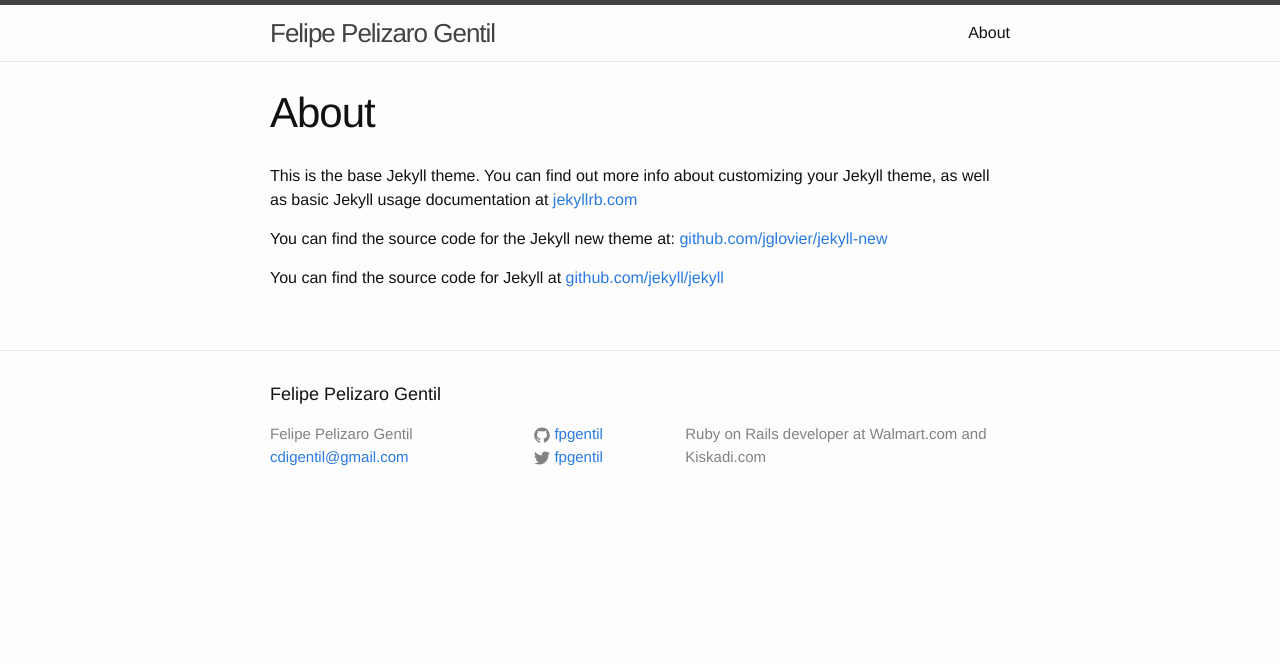
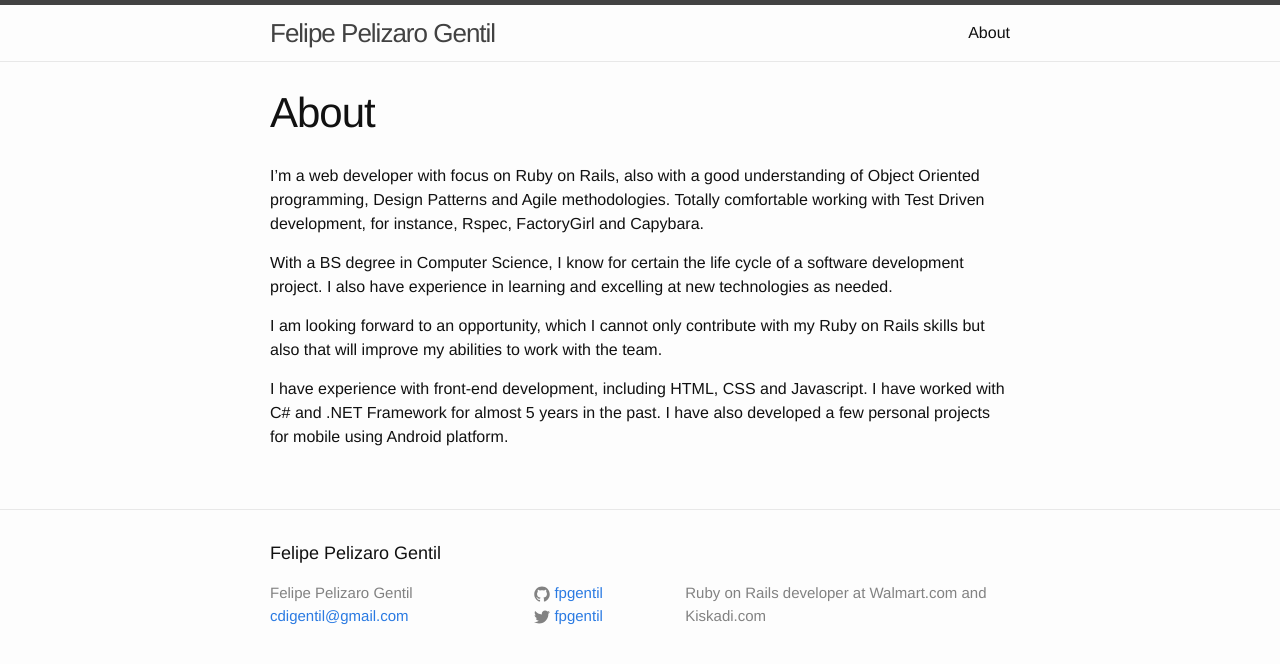
Before and after one commit to fpgentil/fpgentil.github.io, a Jekyll site: the page built from about.md, in a window 1280 px wide. Shown: the top 664 px of the page. Built offline with Jekyll 4.4.1, drawn with Linux system fonts in a browser that asks for light colours.

Commit message:
Add about text

```diff
--- a/about.md
+++ b/about.md
@@ -4,8 +4,10 @@ title: About
 permalink: /about/
 ---
 
-This is the base Jekyll theme. You can find out more info about customizing your Jekyll theme, as well as basic Jekyll usage documentation at [jekyllrb.com](http://jekyllrb.com/)
+I’m a web developer with focus on Ruby on Rails, also with a good understanding of Object Oriented programming, Design Patterns and Agile methodologies. Totally comfortable working with Test Driven development, for instance, Rspec, FactoryGirl and Capybara.
 
-You can find the source code for the Jekyll new theme at: [github.com/jglovier/jekyll-new](https://github.com/jglovier/jekyll-new)
+With a BS degree in Computer Science, I know for certain the life cycle of a software development project. I also have experience in learning and excelling at new technologies as needed.
 
-You can find the source code for Jekyll at [github.com/jekyll/jekyll](https://github.com/jekyll/jekyll)
+I am looking forward to an opportunity, which I cannot only contribute with my Ruby on Rails skills but also that will improve my abilities to work with the team.
+
+I have experience with front-end development, including HTML, CSS and Javascript. I have worked with C# and .NET Framework for almost 5 years in the past. I have also developed a few personal projects for mobile using Android platform.
```
